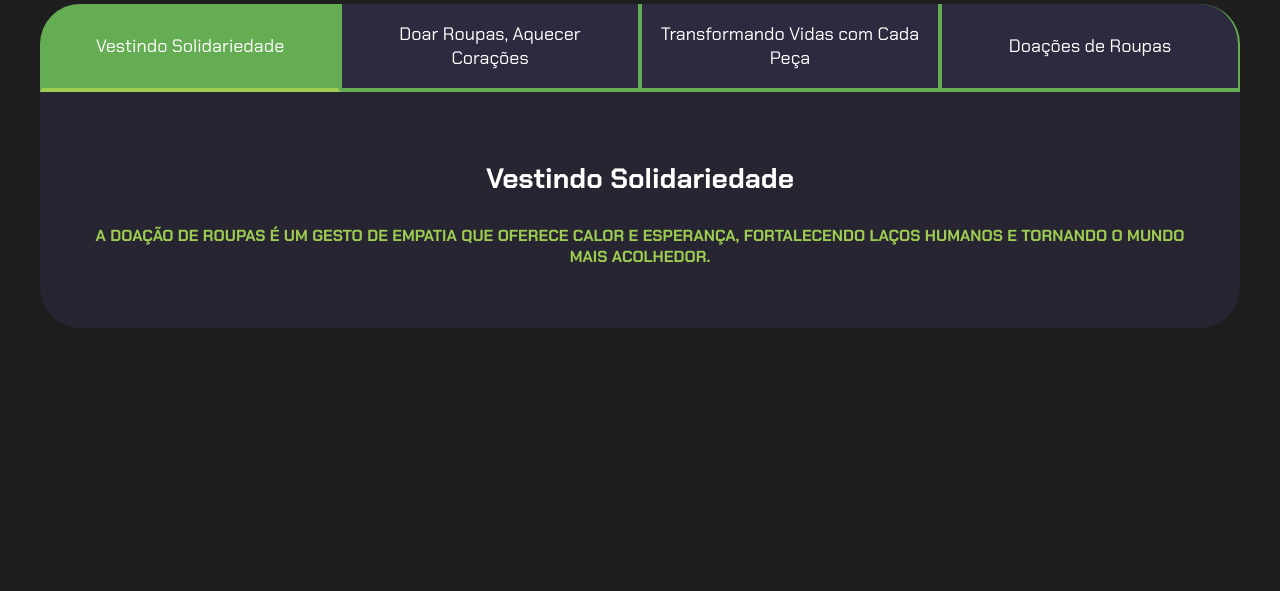
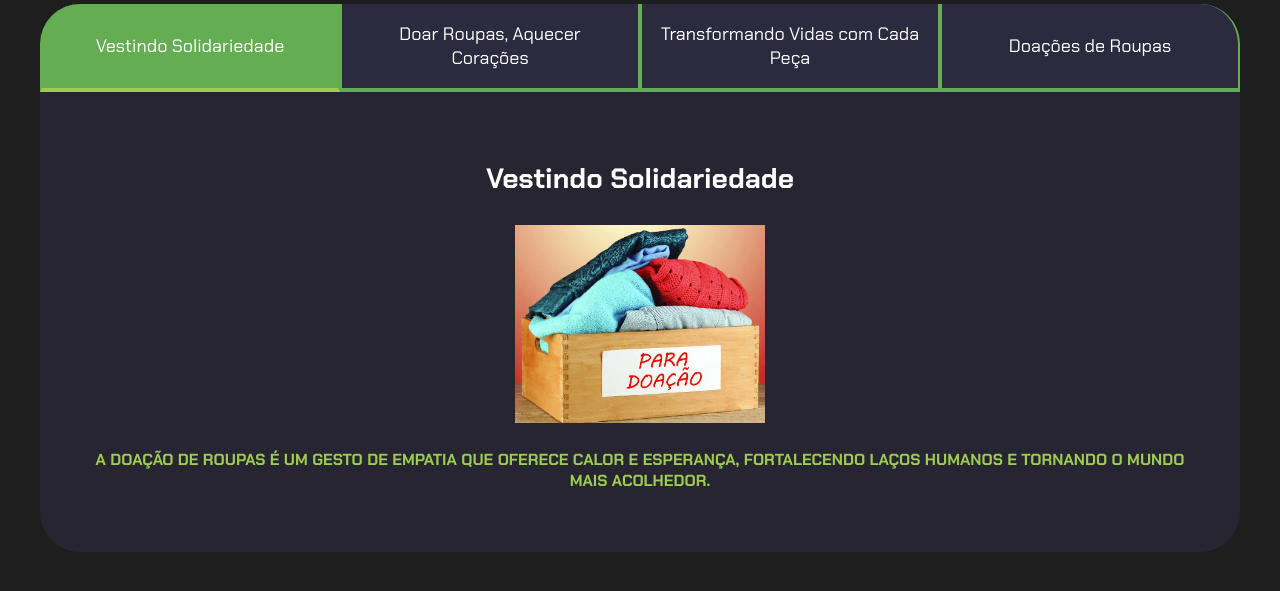
Before and after one commit to guiespancaruim1/3ANO-primeirotri, a plain HTML site: page index.html in a window 1280 px wide. Shown: the part 99-690 px from the top of the page. Drawn offline with Linux system fonts and the light colour scheme.

Commit message:
Add files via upload

```diff
--- a/index.html
+++ b/index.html
@@ -21,20 +21,24 @@
             <div class="abas-textos">
                 <div class="aba-conteudo ativo">
                     <h3 class="aba-conteudo-titulo-principal">Vestindo Solidariedade</h3>
+                    <img src="casacos.webp" class="img">
                     <h4 class="aba-conteudo-titulo-secundario"> A doação de roupas é um gesto de empatia que oferece calor e esperança, fortalecendo laços humanos e tornando o mundo mais acolhedor.</h4>
 
                 </div>
                 <div class="aba-conteudo">
                     <h3 class="aba-conteudo-titulo-principal">Doar Roupas, Aquecer Corações</h3>
+                    <img src="2" class="img">
                     <h4 class="aba-conteudo-titulo-secundario">Este ato solidário transcende o calor físico, sendo um gesto de amor e compaixão que promove esperança e fortalece os laços da comunidade global.</h4>
 
                 </div>
                 <div class="aba-conteudo">
                     <h3 class="aba-conteudo-titulo-principal">Transformando Vidas com Cada Peça</h3>
+                    <img src="img-3.jpg" class="img">
                     <h4 class="aba-conteudo-titulo-secundario">Doar roupas é um ato de generosidade que vai além de fornecer vestuário. Oferece dignidade, esperança e oportunidade de recomeço, fortalecendo os laços comunitários.</h4>
                 </div>
                 <div class="aba-conteudo">
                     <h3 class="aba-conteudo-titulo-principal">Doações de Roupas</h3>
+                    <img src="img-4.jpg" class="img">
                     <h4 class="aba-conteudo-titulo-secundario">Esses atos vão além de fornecer vestuário, representando fontes de esperança e dignidade. Unem comunidades, reduzem o desperdício têxtil e têm um impacto transformador ao oferecer esperança para os necessitados.</h4>
                 </div>
             </div>
--- a/style.css
+++ b/style.css
@@ -15,6 +15,9 @@ body {
     font-family: 'Chakra Petch', sans-serif;
 }
 
+.img{
+    width: 250px;
+}
 
 .conteudo-principal {
     display: flex;
@@ -77,6 +80,8 @@ body {
 
 .aba-conteudo{
     display: none;
+    align-items: center;
+    text-align: center;
 }
 
 .aba-conteudo-titulo-principal{
```
Also changed, not shown: casacos.webp (added), img-3.jpg (added), img-4.jpg (added), 1 other file.
